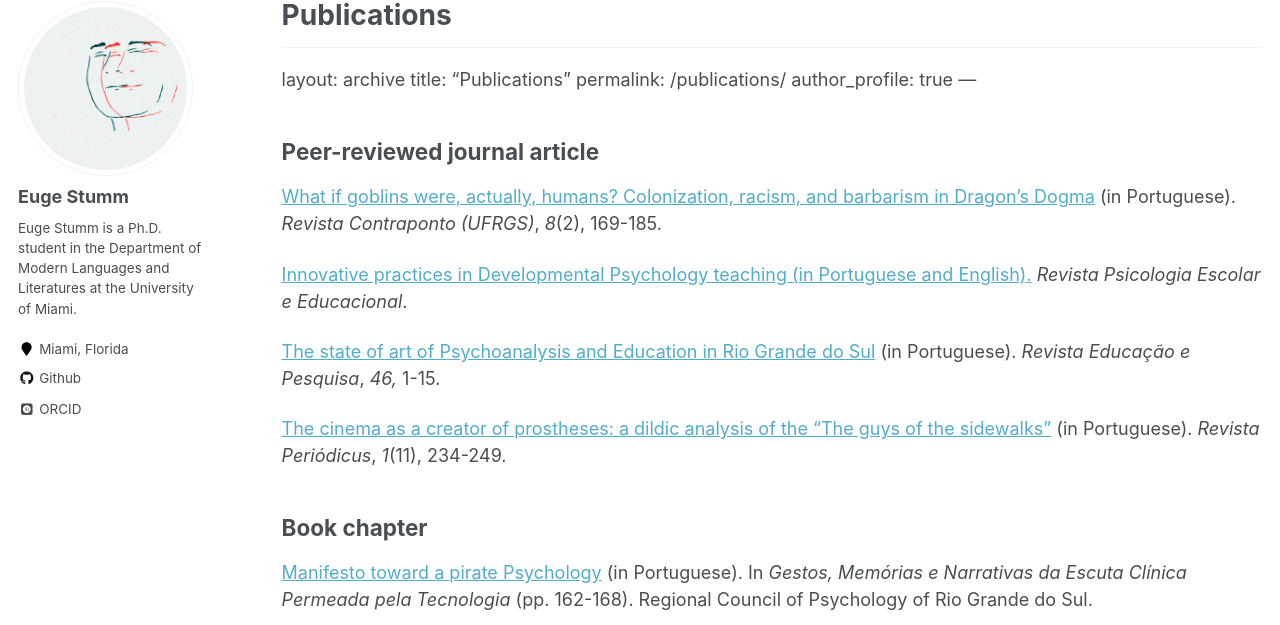
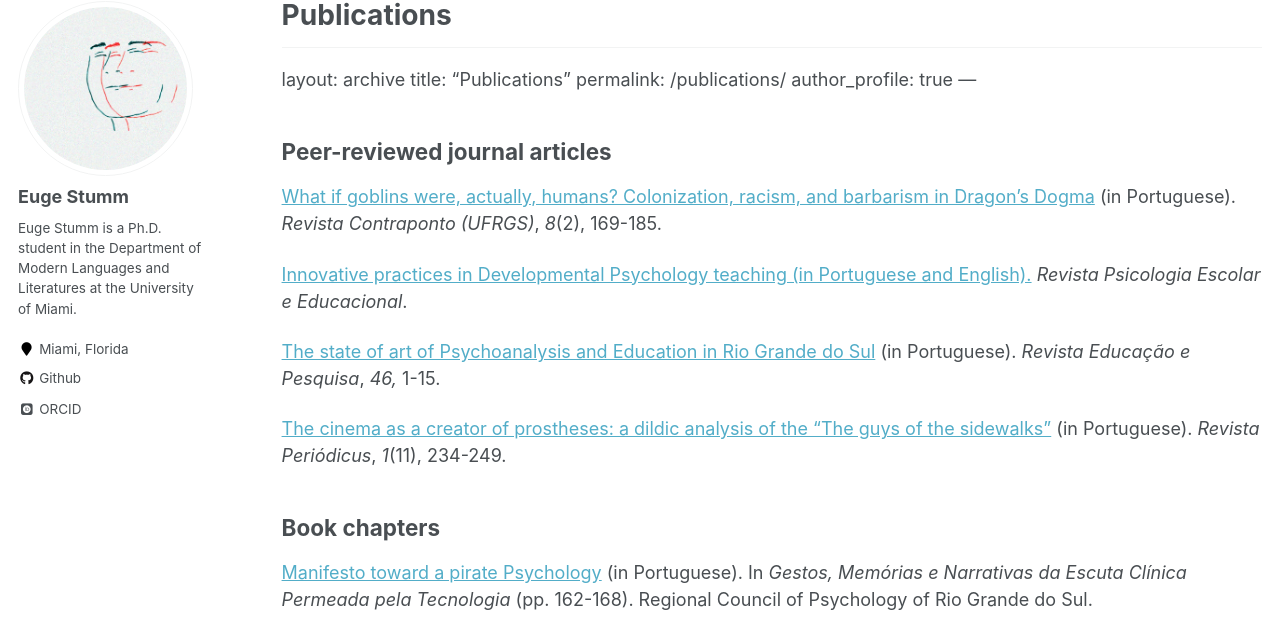
Before and after one commit to eugestumm/eugestumm.github.io, a Jekyll site: the page built from _pages/publications.md, in a window 1280 px wide and 1160 px high. Shown: the part 117-742 px from the top of the window. Built offline with Jekyll 4.4.1, drawn with Linux system fonts in a browser that asks for light colours; some web fonts are replaced.

Commit message:
Update publications.md

```diff
--- a/_pages/publications.md
+++ b/_pages/publications.md
@@ -5,7 +5,7 @@
 author_profile: true
 ---
 
-## Peer-reviewed journal article
+## Peer-reviewed journal articles
 
 [What if goblins were, actually, humans? Colonization, racism, and barbarism in Dragon's Dogma](https://www.seer.ufrgs.br/contraponto/article/view/117303/65101) (in Portuguese). _Revista Contraponto (UFRGS)_, _8_(2), 169-185.
 
@@ -15,7 +15,7 @@
 
 [The cinema as a creator of prostheses: a dildic analysis of the "The guys of the sidewalks"](https://doi.org/10.9771/peri.v1i11.29254) (in Portuguese). _Revista Periódicus_, _1_(11), 234-249.
 
-## Book chapter
+## Book chapters
 
 [Manifesto toward a pirate Psychology](https://www.crprs.org.br/conteudo/publicacoes/coletanea_CPCP_final.pdf) (in Portuguese). In _Gestos, Memórias e Narrativas da Escuta Clínica Permeada pela Tecnologia_ (pp. 162-168). Regional Council of Psychology of Rio Grande do Sul.
 
```
